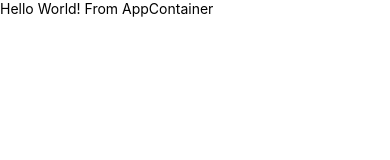
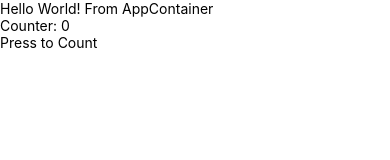
Before and after one commit to mmarcinek/FormUpload, a React Native app: screen / in a window 390 px wide. Shown: the top 160 px of the page. Built offline with nearby package versions, Linux system fonts and the light colour scheme.

Commit message:
sets counter to play with state mutation

```diff
--- a/App.js
+++ b/App.js
@@ -1,12 +1,11 @@
 import React, { Component } from 'react';
-import { AppRegistry } from 'react-native';
-import AppContainer from './app/containers/AppContainer';
+import AppWrapper from './app/containers/AppWrapper';
 import { Provider } from 'react-redux';
-import { createStore, applyMiddleware, combineReduxers, compose } from 'redux';
+import { createStore, applyMiddleware, combineReducers, compose} from 'redux';
 import thunkMiddleware from 'redux-thunk';
 import { createLogger } from 'redux-logger';
 import reducer from './app/reducers'
-// import { Table, TableWrapper, Row, Rows, Col, Cols, Cell } from 'react-native-table-component';
+import { Table, TableWrapper, Row, Rows, Col, Cols, Cell } from 'react-native-table-component';
 
 const loggerMiddleware = createLogger({ predicate: (getState, action ) => __DEV__ });
 
@@ -22,62 +21,12 @@ function configureStore(initialState) {
 
 const store = configureStore({});
 
-
-// let mock = require('./mock.json');
-
-// const tableHead = Object.keys(mock.table[0]);
-// const tableData = [];
-
-// class FormUpload extends Component{
-//   render() {
-//     return (
-//       <View style={styles.container}>
-//         <Table style={styles.table} borderStyle={{borderWidth: 0.5, borderColor: '#c8e1ff'}}>
-//           <Row data={tableHead} style={styles.head} textStyle={styles.text} flexArr={[4, 4, 4, 4, 2, 2, 2, 2, 6]}/>
-//           <Cols data={tableData} textStyle={styles.text} heightArr={[20, 50]} flexArr={[4, 4, 4, 4, 2, 2, 2, 2, 6]}/>
-//         </Table>
-//       </View>
-//     );
-//   }
-// }
-
-const App = () => (
-  <Provider store={store}>
-    <AppContainer />
-  </Provider>
-)
-
-AppRegistry.registerComponent('FormUpload', () => App);
-
-// const styles = StyleSheet.create({
-//   table: {
-//     width: 660,
-//    },
-//   head: { height: 40, backgroundColor: '#f1f8ff' },
-//   text: { textAlign: 'center' },
-//   title: {
-//     fontSize: 30,
-//     alignSelf: 'center',
-//     marginBottom: 30
-//   },
-//   buttonText: {
-//     fontSize: 18,
-//     color: 'white',
-//     alignSelf: 'center'
-//   },
-//   button: {
-//     height: 36,
-//     backgroundColor: '#48BBEC',
-//     borderColor: '#48BBEC',
-//     borderWidth: 1,
-//     borderRadius: 8,
-//     marginBottom: 10,
-//     alignSelf: 'stretch',
-//   },
-//   container: {
-//     flex: 1,
-//     padding: 20,
-//     backgroundColor: '#fff',
-//     alignItems: 'center',
-//   },
-// });
+export default class FormUpload extends Component {
+  render(){
+    return (
+      <Provider store={store}>
+        <AppWrapper />
+      </Provider>
+    )
+  }
+}
--- a/app/actions/jobs.js
+++ b/app/actions/jobs.js
@@ -0,0 +1,7 @@
+import * as types from './types'
+
+export function count(){
+  return {
+    type: types.COUNTER,
+  }
+}
--- a/app/actions/types.js
+++ b/app/actions/types.js
@@ -1 +1,2 @@
 export const SET_JOB_ITEMS = 'SET_JOB_ITEMS';
+export const COUNTER = "COUNTER"
--- a/app/containers/AppContainer.js
+++ /dev/null
@@ -1,24 +0,0 @@
-import React, { Component } from 'react';
-import ReactNative from 'react-native';
-import { connect } from 'react-redux';
-import { bindActionCreators } from 'redux';
-import { ActionCreators } from '../actions'
-
-const {
-  View,
-  Text
-} = ReactNative;
-
-class AppContainer extends Component {
-  render(){
-    return <View>
-      <Text>Hello World! From AppContainer</Text>
-    </View>
-  }
-}
-
-function mapDispatchToProps(dispatch){
-  return bindActionCreators(ActionCreators, dispatch)
-}
-
-export default connect(()=> { return {} }, mapDispatchToProps)(AppContainer);
--- /dev/null
+++ b/app/containers/AppWrapper.js
@@ -0,0 +1,91 @@
+import React, { Component } from 'react';
+import ReactNative from 'react-native';
+import { connect } from 'react-redux';
+import { bindActionCreators } from 'redux';
+import { ActionCreators } from '../actions'
+
+const {
+  View,
+  Text,
+  TouchableHighlight
+} = ReactNative;
+
+class AppWrapper extends Component {
+  addCount(){
+    this.props.count();
+  }
+
+  render(){
+    return <View>
+      <Text>Hello World! From AppContainer</Text>
+      <Text>
+        Counter: { this.props.counter }
+      </Text>
+      <TouchableHighlight onPress={() => {this.addCount()} }>
+      <Text>Press to Count</Text>
+      </TouchableHighlight>
+    </View>
+  }
+}
+
+function mapDispatchToProps(dispatch){
+  return bindActionCreators(ActionCreators, dispatch)
+}
+
+export default connect((state) => {
+  return {
+    counter: state.counter
+  }
+}, mapDispatchToProps)(AppWrapper);
+
+// let mock = require('./mock.json');
+
+// const tableHead = Object.keys(mock.table[0]);
+// const tableData = [];
+
+// class FormUpload extends Component{
+//   render() {
+//     return (
+//       <View style={styles.container}>
+//         <Table style={styles.table} borderStyle={{borderWidth: 0.5, borderColor: '#c8e1ff'}}>
+//           <Row data={tableHead} style={styles.head} textStyle={styles.text} flexArr={[4, 4, 4, 4, 2, 2, 2, 2, 6]}/>
+//           <Cols data={tableData} textStyle={styles.text} heightArr={[20, 50]} flexArr={[4, 4, 4, 4, 2, 2, 2, 2, 6]}/>
+//         </Table>
+//       </View>
+//     );
+//   }
+// }
+
+
+// const styles = StyleSheet.create({
+//   table: {
+//     width: 660,
+//    },
+//   head: { height: 40, backgroundColor: '#f1f8ff' },
+//   text: { textAlign: 'center' },
+//   title: {
+//     fontSize: 30,
+//     alignSelf: 'center',
+//     marginBottom: 30
+//   },
+//   buttonText: {
+//     fontSize: 18,
+//     color: 'white',
+//     alignSelf: 'center'
+//   },
+//   button: {
+//     height: 36,
+//     backgroundColor: '#48BBEC',
+//     borderColor: '#48BBEC',
+//     borderWidth: 1,
+//     borderRadius: 8,
+//     marginBottom: 10,
+//     alignSelf: 'stretch',
+//   },
+//   container: {
+//     flex: 1,
+//     padding: 20,
+//     backgroundColor: '#fff',
+//     alignItems: 'center',
+//   },
+// });
--- a/app/reducers/index.js
+++ b/app/reducers/index.js
@@ -2,5 +2,5 @@ import { combineReducers } from 'redux';
 import * as jobsReducer from './jobs';
 
 export default combineReducers(Object.assign(
-  jobsReducer
+  jobsReducer,
 ));
--- a/app/reducers/jobs.js
+++ b/app/reducers/jobs.js
@@ -1,6 +1,12 @@
 import createReducer from '../lib/createReducer';
 import * as types from '../actions/types';
 
-export const jobCreate = createReducer({}, {
+export const jobCreate = createReducer(
+  {}, {}
+);
 
-});
+export const counter = createReducer(0, {
+  [types.COUNTER](state, action){
+    return state + 1;
+  }
+})
```
